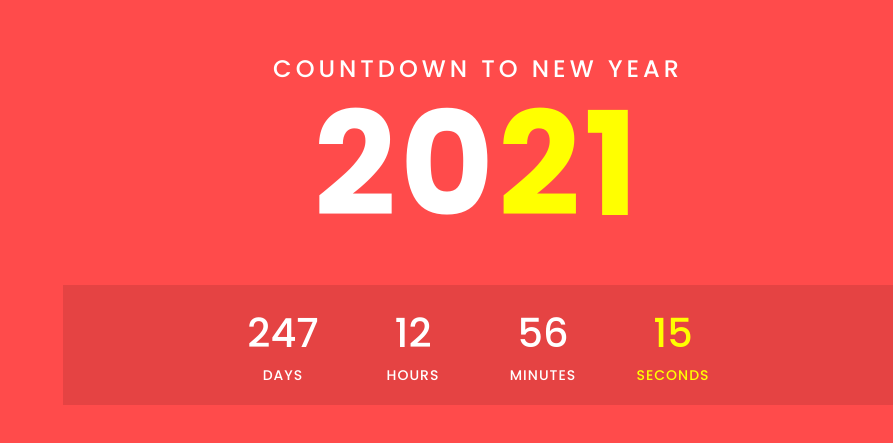
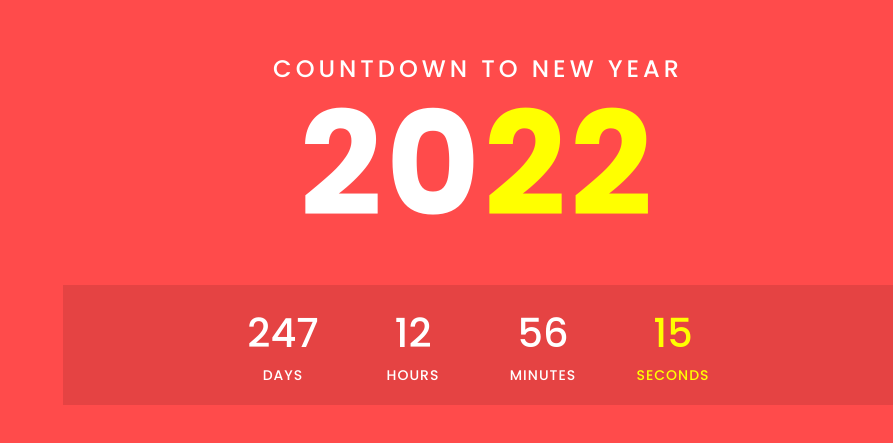
Before and after one commit to orama254/newyearcountdowner, a plain HTML site: page index.html in a window 1280 px wide. Shown: the part 187-630 px from the top of the page, without its empty margins (387-1280 px from the left). Drawn offline with Linux system fonts and the light colour scheme.

```diff
--- a/index.html
+++ b/index.html
@@ -10,7 +10,7 @@
     <div class="container">
         <div class="imgBx"></div>
         <div class="countdownBx">
-            <h2>Countdown To New Year<br><span> 20<i>21</i></span></h2>
+            <h2>Countdown To New Year<br><span> 20<i>22</i></span></h2>
             <div class="countdown">
                 <div id="day">NA</div>
                 <div id="hour">NA</div>
```
